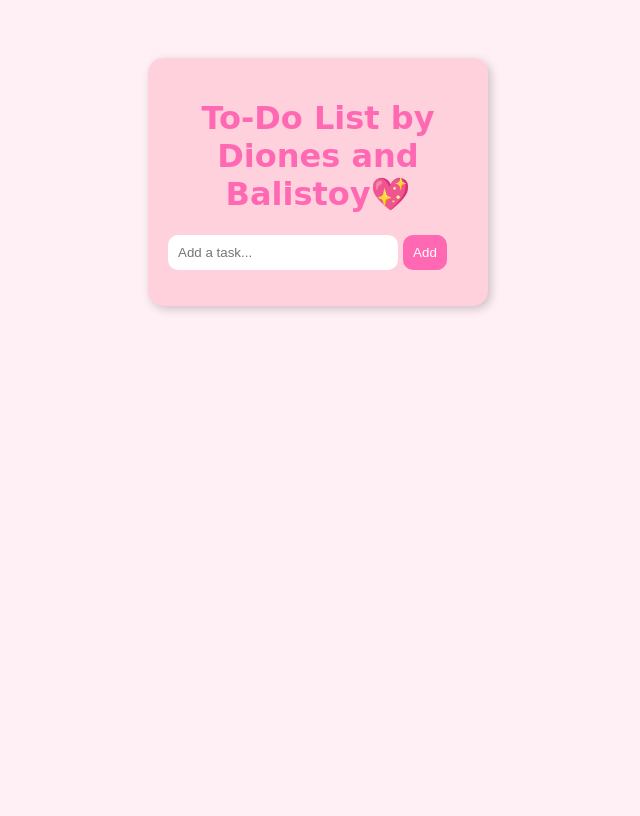
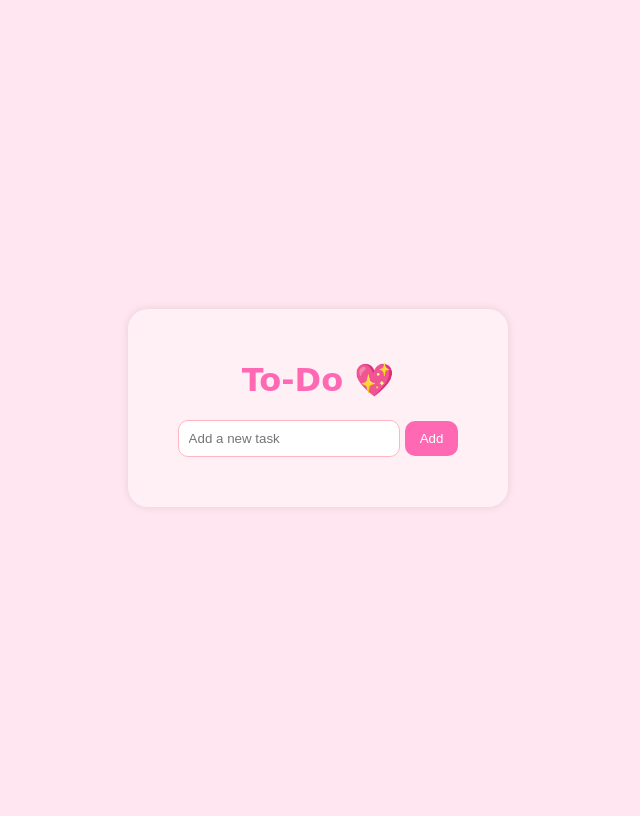
Before and after one commit to nic340/TO-DO-LIST_Diones_Balistoy, a FastAPI app: template templates/index.html in a window 1280 px wide. Shown: the whole page, without its empty margins (322-962 px from the left). Before the commit the page ends 312 px from the top, so only its background shows below. Run offline with FastAPI, Linux system fonts and the light colour scheme; the template is opened without the code that fills it: most values are stand-ins (such as "Sample title", 1, 10 or a date in 2020).

Commit message:
Add full working cute FastAPI To-Do list with templates and CSS

```diff
--- a/main.py
+++ b/main.py
@@ -6,15 +6,13 @@ from fastapi.templating import Jinja2Templates
 app = FastAPI()
 
 app.mount("/static", StaticFiles(directory="static"), name="static")
-
 templates = Jinja2Templates(directory="templates")
 
 tasks = []
 
 @app.get("/")
 def read_tasks(request: Request):
-    context = dict(request=request, tasks=tasks)
-    return templates.TemplateResponse("index.html", context)
+    return templates.TemplateResponse("index.html", {"request": request, "tasks": tasks})
 
 @app.post("/add")
 def add_task(request: Request, task: str = Form(...)):
--- a/static/style.css
+++ b/static/style.css
@@ -1,50 +1,57 @@
 body {
-    font-family: 'Comic Sans MS', cursive, sans-serif;
-    background: #FFF0F5;
+  font-family: 'Comic Sans MS', cursive;
+  background-color: #ffe6f0;
   display: flex;
   justify-content: center;
-    padding-top: 50px;
+  align-items: center;
+  min-height: 100vh;
 }
+
 .container {
-    background: #FFD1DC;
-    padding: 20px;
-    border-radius: 15px;
-    width: 300px;
-    box-shadow: 3px 3px 10px rgba(0,0,0,0.2);
+  background-color: #fff0f5;
+  padding: 30px 50px;
+  border-radius: 20px;
+  box-shadow: 0 0 10px rgba(0,0,0,0.1);
+  text-align: center;
 }
+
 h1 {
-    text-align: center;
-    color: #FF69B4;
+  color: #ff69b4;
 }
-input[type=text] {
-    width: 70%;
+
+input[type="text"] {
   padding: 10px;
   border-radius: 10px;
+  border: 1px solid #ffb6c1;
+  width: 200px;
+}
+
+button {
+  padding: 10px 15px;
   border: none;
-}
-button {
-    padding: 10px;
-    border: none;
+  background-color: #ff69b4;
+  color: white;
   border-radius: 10px;
-    background: #FF69B4;
-    color: white;
   cursor: pointer;
 }
+
+button:hover {
+  background-color: #ff1493;
+}
+
 ul {
-    list-style: none;
+  list-style-type: none;
   padding: 0;
+  margin-top: 20px;
 }
+
 li {
-    background: #FFF0F5;
-    margin: 5px 0;
-    padding: 10px;
-    border-radius: 10px;
+  margin: 10px 0;
+  font-size: 18px;
 }
+
 li a {
   color: red;
   text-decoration: none;
-    float: right;
+  margin-left: 10px;
 }
-li:hover {
-    background: #FFB6C1;
-}
--- a/templates/index.html
+++ b/templates/index.html
@@ -2,16 +2,17 @@
 <html lang="en">
 <head>
   <meta charset="UTF-8">
-    <title>Cute To-Do List</title>
+  <title>💖 Cute To-Do List</title>
   <link rel="stylesheet" href="/static/style.css">
 </head>
 <body>
   <div class="container">
-    <h1>To-Do List by Diones and Balistoy💖</h1>
+    <h1> To-Do 💖</h1>
     <form action="/add" method="post">
-        <input type="text" name="task" placeholder="Add a task..." required>
+      <input type="text" name="task" placeholder="Add a new task" required>
       <button type="submit">Add</button>
     </form>
+
     <ul>
       {% for i, task in enumerate(tasks) %}
         <li>{{ task }} <a href="/delete/{{ i }}">❌</a></li>
```
Lines whose indentation alone changed are shown as unchanged.
